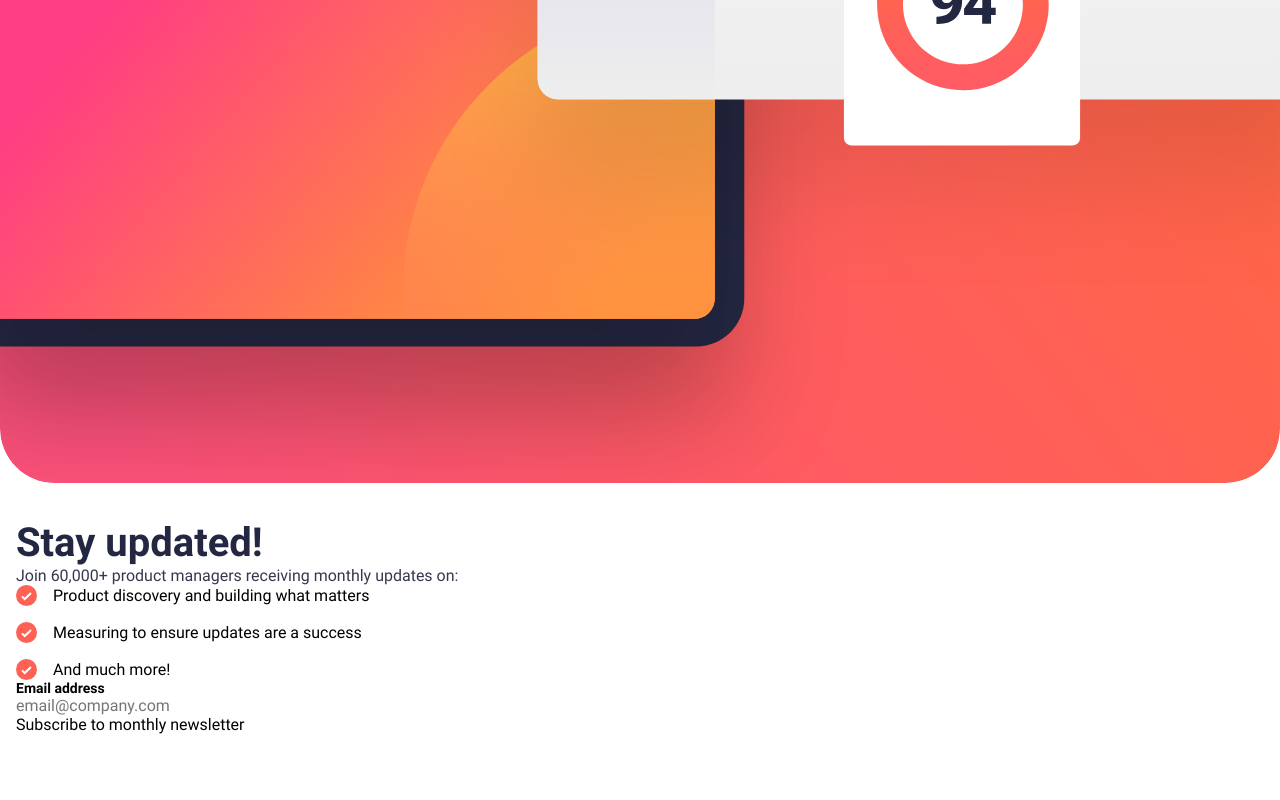
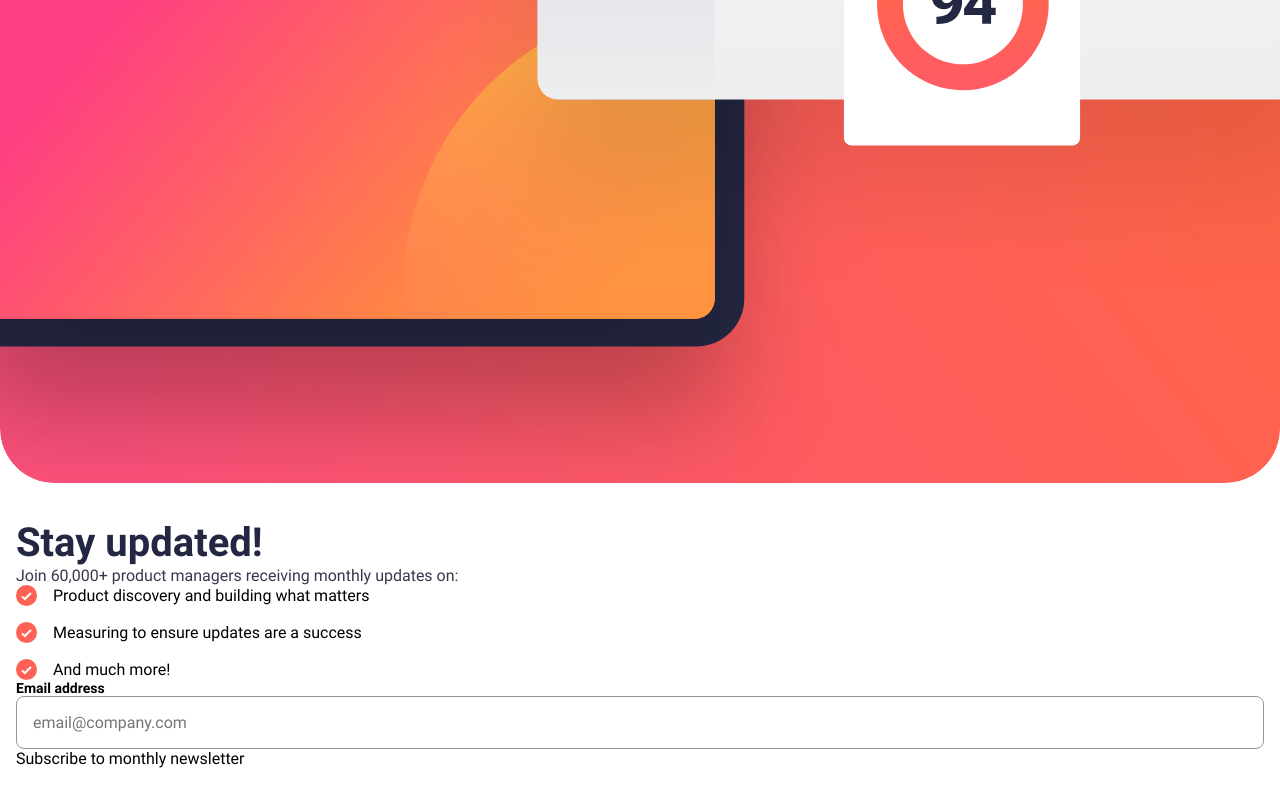
Before and after one commit to Kurkov11/newsletter-signup-with-success, a plain HTML site: page index.html in a window 1280 px wide. Shown: the part 486-1286 px from the top of the page. Before the commit the page ends 1252 px from the top, so only its background shows below. Drawn offline with Linux system fonts and the light colour scheme.

Commit message:
Add 100% width, set border in email-input

```diff
--- a/style.css
+++ b/style.css
@@ -43,3 +43,9 @@ html{
     font-size: 14px;
     font-family: 'roboto-bold';
 }
+#email-input{
+    padding: 1rem;
+    width: 100%;
+    border: 1px hsl(231, 7%, 60%) solid;
+    border-radius: 0.5rem;
+}
```
